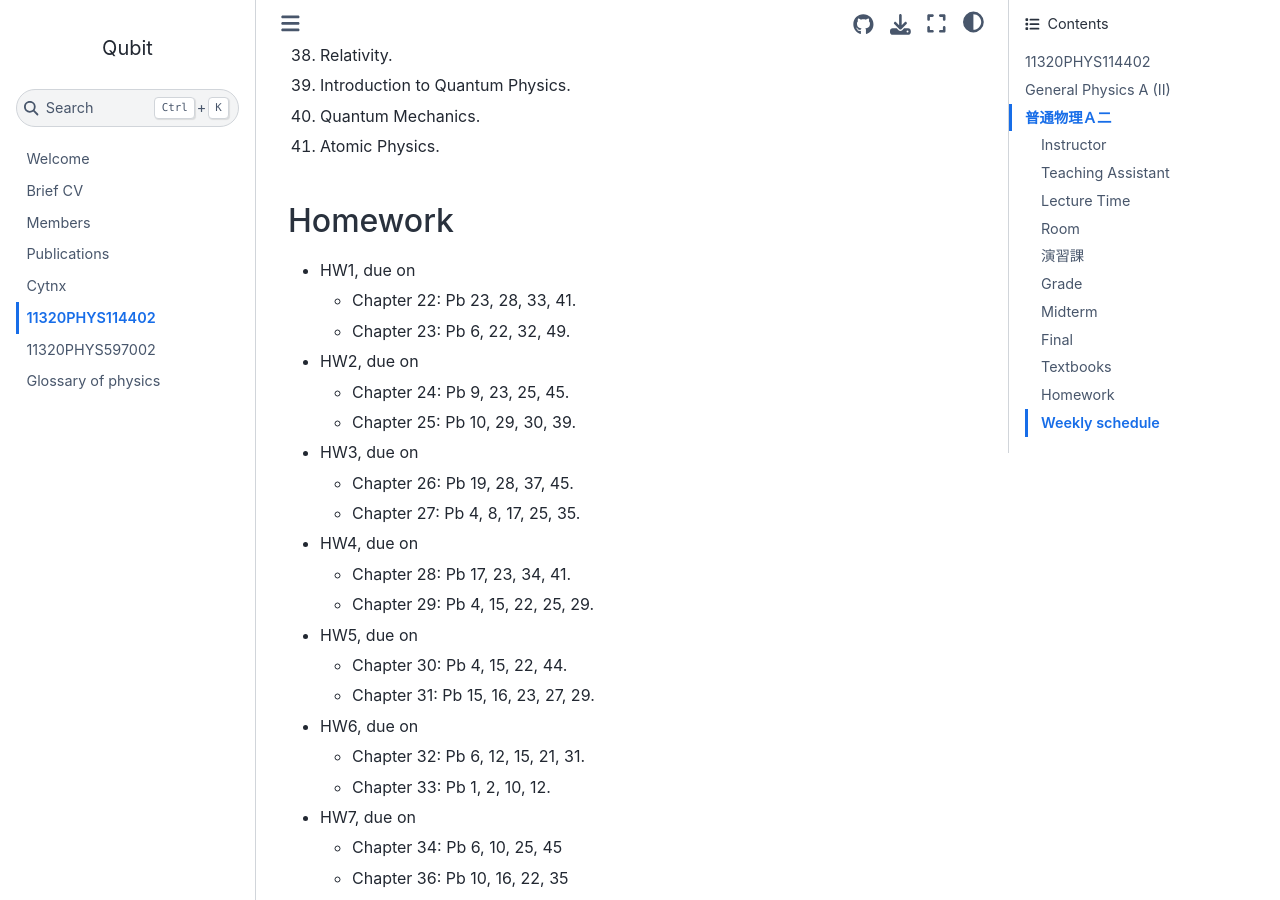
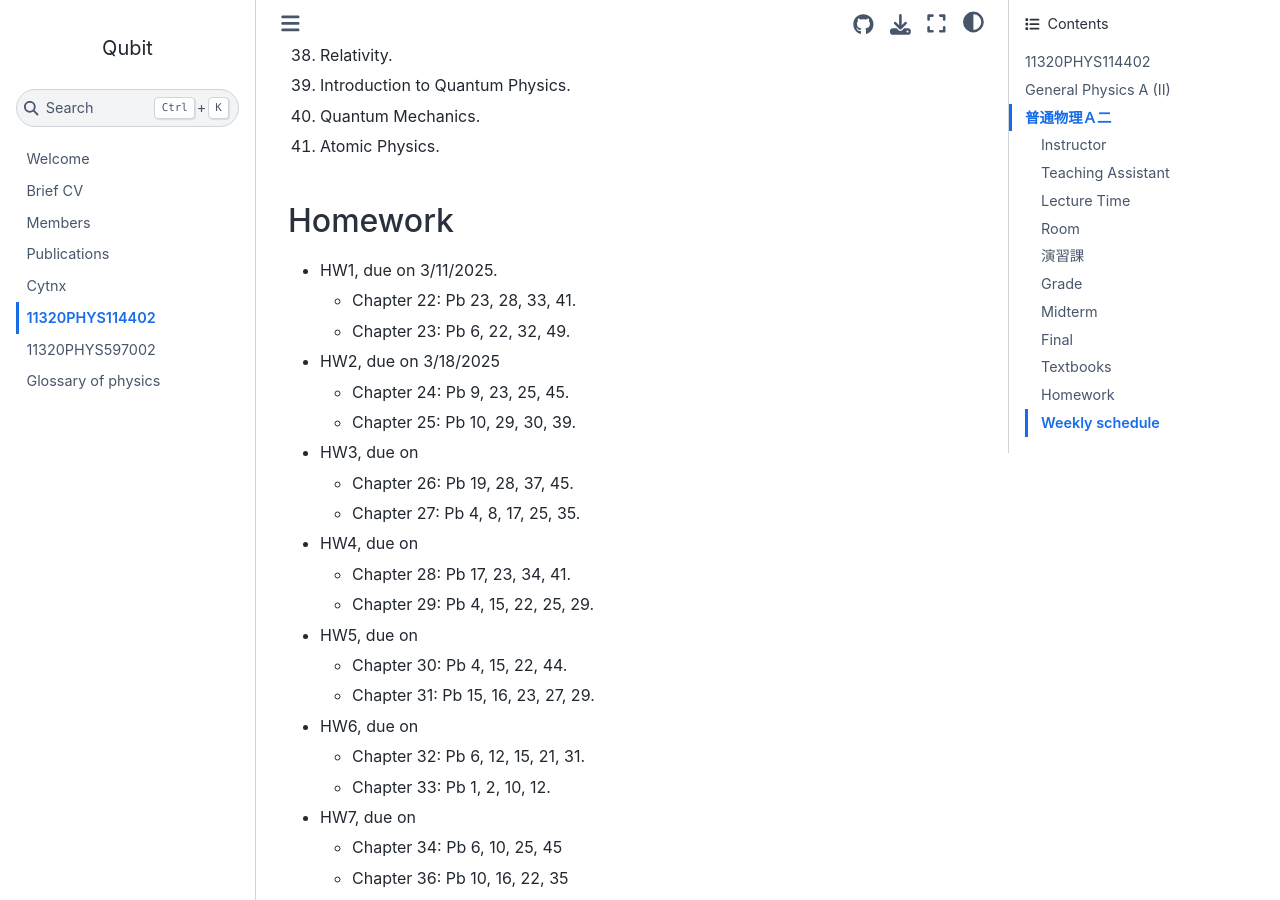
Before and after one commit to pcchen/pcchen.github.io, a Jupyter Book: the page built from teaching/11320PHYS114402.md, in a window 1280 px wide and 900 px high, scrolled down 2330 px. Built offline with Jupyter Book 1.0.4 settings and Sphinx 7.4.7 and the Sphinx Book theme 1.1.4, drawn with Linux system fonts in a browser that asks for light colours.

Commit message:
update HW

```diff
--- a/teaching/11320PHYS114402.md
+++ b/teaching/11320PHYS114402.md
@@ -65,10 +65,10 @@ In this semester we plan to cover following topics
 41. Atomic Physics.
 
 ## Homework
-* HW1, due on
+* HW1, due on 3/11/2025.
   * Chapter 22: Pb 23, 28, 33, 41.
   * Chapter 23: Pb 6, 22, 32, 49.
-* HW2, due on
+* HW2, due on 3/18/2025
   * Chapter 24: Pb 9, 23, 25, 45.
   * Chapter 25: Pb 10, 29, 30, 39.
 * HW3, due on
```
